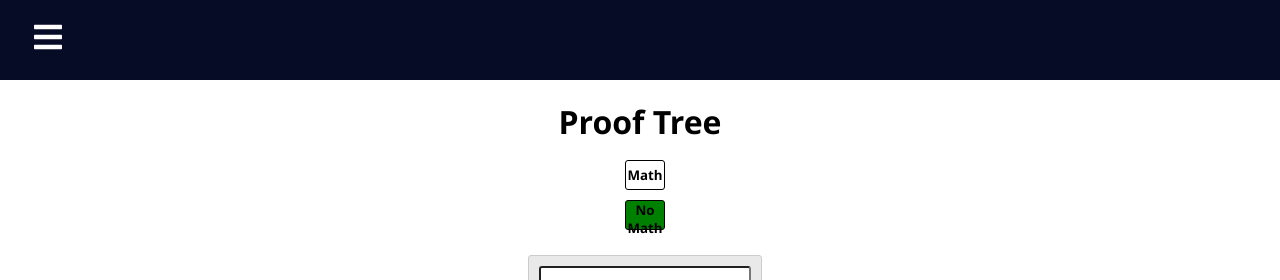
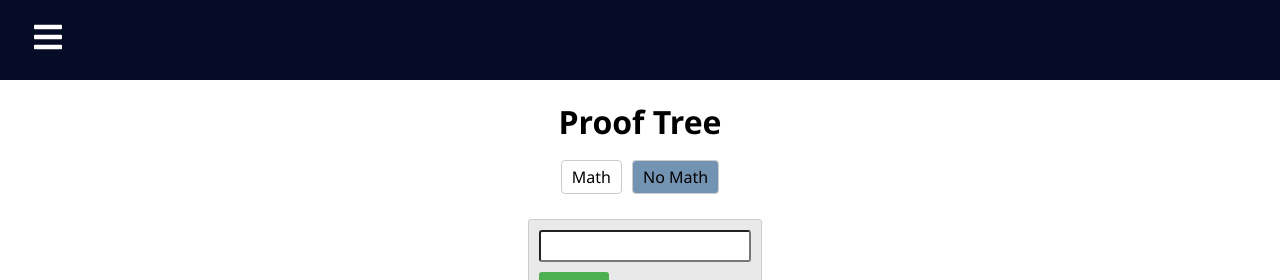
Before and after one commit to ero67/latex-code-generator, a React (Create React App) app: page /proof-trees in a window 1280 px wide. Shown: the top 280 px of the page. Built offline with nearby package versions, Linux system fonts and the light colour scheme.

Commit message:
proof trees small changes.. working version

```diff
--- a/src/Components/LatexInput.js
+++ b/src/Components/LatexInput.js
@@ -6,6 +6,14 @@ const LATEX_COMMANDS = [
   '\\to',
   '\\land',
   '\\lor',
+  '\\neg',
+  '\\vdash',
+  '\\models',
+  '\\equiv',
+  '\\forall',
+  '\\exists',
+  '\\bot',
+  '\\top',
   // Add more commands as needed
 ];
 
--- a/src/Pages/ProofTree.js
+++ b/src/Pages/ProofTree.js
@@ -14,13 +14,13 @@ const createProofTreeNode = (content = "", children = [], rightLabel = "") => {
   return { id: nodeId++, content, children, rightLabel };
 };
 
-const specialSymbols = {
-  "→": " $\\to$ ",
-  "∧": " $\\land$ ",
-  "∨": " $\\lor$ ",
-  "¬": " $\\neg$ ",
-  // Add more symbols as needed
-};
+// const specialSymbols = {
+//   "→": " $\\to$ ",
+//   "∧": " $\\land$ ",
+//   "∨": " $\\lor$ ",
+//   "¬": " $\\neg$ ",
+//   // Add more symbols as needed
+// };
 
 // ProofTree Component
 const ProofTree = () => {
@@ -28,7 +28,7 @@ const ProofTree = () => {
   const [generatedCode, setGeneratedCode] = useState(
     "Your code will appear here \n after you click on Generate Code button"
   );
-  const [selectedNodeId, setSelectedNodeId] = useState(null);
+  // const [selectedNodeId, setSelectedNodeId] = useState(null);
   const [math_notation, setMathNotation] = useState(false);
 
   const handleOptionChange = (option) => {
@@ -92,30 +92,30 @@ const ProofTree = () => {
     setRootNode({ ...rootNode });
   };
 
-  const insertSymbol = (symbolLatex) => {
-    if (selectedNodeId != null) {
-      // Find the selected node by ID and update its content
-      const updateNodeContent = (node, newSymbol) => {
-        if (node.id === selectedNodeId) {
-          // Append the new symbol to the current content of the node
-          return { ...node, content: node.content + newSymbol };
-        } else if (node.children) {
-          // Recursively update children
-          return {
-            ...node,
-            children: node.children.map((child) =>
-              updateNodeContent(child, newSymbol)
-            ),
-          };
-        }
-        return node;
-      };
+  // const insertSymbol = (symbolLatex) => {
+  //   if (selectedNodeId != null) {
+  //     // Find the selected node by ID and update its content
+  //     const updateNodeContent = (node, newSymbol) => {
+  //       if (node.id === selectedNodeId) {
+  //         // Append the new symbol to the current content of the node
+  //         return { ...node, content: node.content + newSymbol };
+  //       } else if (node.children) {
+  //         // Recursively update children
+  //         return {
+  //           ...node,
+  //           children: node.children.map((child) =>
+  //             updateNodeContent(child, newSymbol)
+  //           ),
+  //         };
+  //       }
+  //       return node;
+  //     };
 
-      // Create a new tree with the updated content
-      const newRoot = updateNodeContent(rootNode, symbolLatex);
-      setRootNode(newRoot);
-    }
-  };
+  //     // Create a new tree with the updated content
+  //     const newRoot = updateNodeContent(rootNode, symbolLatex);
+  //     setRootNode(newRoot);
+  //   }
+  // };
 
   // function to render the tree nodes
   const renderTreeNode = (node) => {
@@ -164,17 +164,17 @@ const ProofTree = () => {
   //             /> */
 
   // Render buttons for each special symbol
-  const renderSymbolButtons = () => {
-    return Object.entries(specialSymbols).map(([symbol, latex]) => (
-      <button
-        className="symbolBtn"
-        key={symbol}
-        onClick={() => insertSymbol(latex)}
-      >
-        {symbol}
-      </button>
-    ));
-  };
+  // const renderSymbolButtons = () => {
+  //   return Object.entries(specialSymbols).map(([symbol, latex]) => (
+  //     <button
+  //       className="symbolBtn"
+  //       key={symbol}
+  //       onClick={() => insertSymbol(latex)}
+  //     >
+  //       {symbol}
+  //     </button>
+  //   ));
+  // };
 
   const generateLatexCode = (node) => {
     let code = "";
@@ -257,20 +257,23 @@ const ProofTree = () => {
   return (
     <div className="proof-tree-container">
       <h1>Proof Tree</h1>
+      <div id="buttonsPT">
       <button
-        id="button0"
+        id="buttonMath"
         onClick={() => handleOptionChange(true)}
-        style={{ backgroundColor: math_notation === true ? "green" : "white" }}
+        style={{ backgroundColor: math_notation === true ? "#7393B3" : "white" }}
       >
         Math
       </button>
       <button
-        id="button1"
+        id="buttonNoMath"
         onClick={() => handleOptionChange(false)}
-        style={{ backgroundColor: math_notation === false ? "green" : "white" }}
+        style={{ backgroundColor: math_notation === false ? "#7393B3" : "white" }}
       >
         No Math
       </button>
+
+      </div>
       {/* <div className="btn-container">{renderSymbolButtons()}</div> */}
       {renderTreeNode(rootNode)}
       <div></div>
--- a/src/Pages/index.css
+++ b/src/Pages/index.css
@@ -678,6 +678,26 @@ div.containerText #question {
       border-color: #b6b6b6;
     }
 
+    #buttonMath {
+      padding: 5px 10px;
+      margin: 5px;
+      border: 1px solid #ccc;
+      border-radius: 4px;
+      background-color: #e7e7e7;
+      cursor: pointer;
+      font-size: 16px;
+      transition: background-color 0.3s, border-color 0.3s;
+    }
+    #buttonNoMath {
+      padding: 5px 10px;
+      margin: 5px;
+      border: 1px solid #ccc;
+      border-radius: 4px;
+      background-color: #e7e7e7;
+      cursor: pointer;
+      font-size: 16px;
+      transition: background-color 0.3s, border-color 0.3s;
+    }
 
 
     /* HOME PAGE CSS */
```
